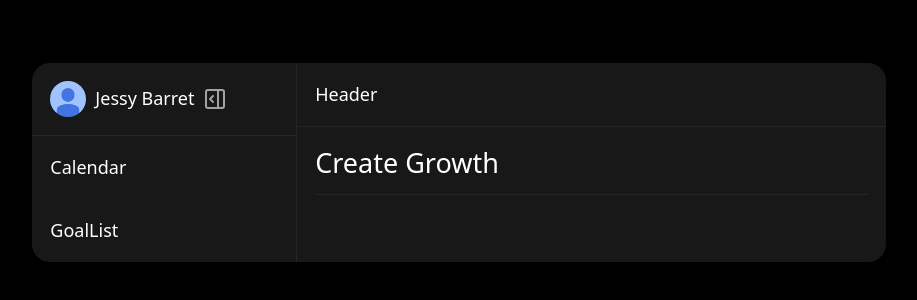
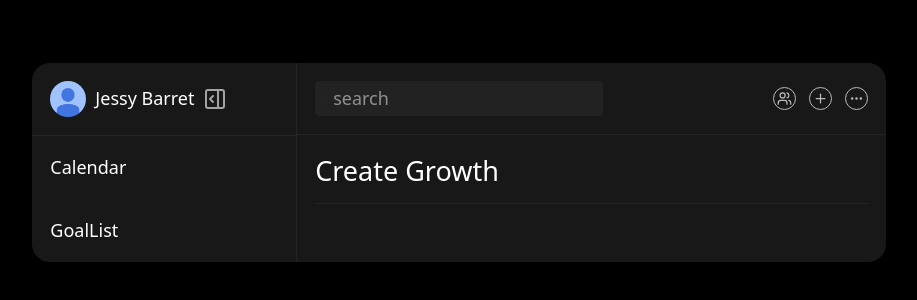
Before and after one commit to User-960/TaskBit, a Svelte app: page / in a window 1280 px wide. Shown: the part 238-538 px from the top of the page, without its empty margins (181-1098 px from the left). Built offline with nearby package versions, Linux system fonts and the light colour scheme.

Commit message:
TB-1: add search field

```diff
--- /dev/null
+++ b/public/meta.json
@@ -0,0 +1 @@
+{ "version": "0.1.0" }
--- a/src/components/main-page/header/Header.svelte
+++ b/src/components/main-page/header/Header.svelte
@@ -1,4 +1,33 @@
 <script lang="ts">
+	import { Ellipsis, Plus, Search, Users } from '@lucide/svelte'
+	import IconCircle from './IconCircle.svelte'
+
+	let searchTerm = $state('')
+
+	const handleSearch = (event: KeyboardEvent) => {
+		if (event.key === 'Enter') {
+			console.log('Search for:', searchTerm)
+		}
+	}
 </script>
 
-<header class="border-b border-border p-layout">Header</header>
+<header class="flex items-center justify-between border-b border-border p-layout">
+	<div
+		class="flex w-3xs items-center gap-1.5 rounded border border-transparent bg-[#222222] px-2 py-[0.19rem] transition-colors focus-within:border-white/15 focus:border-white/5"
+	>
+		<Search class="opacity-40" size="20" />
+		<input
+			type="search"
+			placeholder="search"
+			class="bg-transparent outline-0"
+			bind:value={searchTerm}
+			onkeydown={handleSearch}
+		/>
+	</div>
+
+	<div class="flex items-center gap-3">
+		<IconCircle Icon={Users} />
+		<IconCircle Icon={Plus} />
+		<IconCircle Icon={Ellipsis} />
+	</div>
+</header>
--- /dev/null
+++ b/src/components/main-page/header/IconCircle.svelte
@@ -0,0 +1,12 @@
+<script lang="ts">
+	import type { IconProps } from '@lucide/svelte'
+	import type { Component } from 'svelte'
+
+	let { Icon }: { Icon: Component<IconProps> } = $props()
+</script>
+
+<button
+	class="flex h-5 w-5 items-center justify-center rounded-full border border-white opacity-70 hover:opacity-100"
+>
+	<Icon size={15} />
+</button>
--- a/src/main.css
+++ b/src/main.css
@@ -1,8 +1,8 @@
 @import 'tailwindcss';
 
 @theme {
-  --color-border: #252525;
-  --spacing-layout: 1rem;
+	--color-border: #252525;
+	--spacing-layout: 1rem;
 }
 
 html {
@@ -14,5 +14,9 @@ body {
 }
 
 button {
-  @apply cursor-pointer;
+	@apply cursor-pointer;
 }
+
+input {
+	@apply font-light;
+}
```
